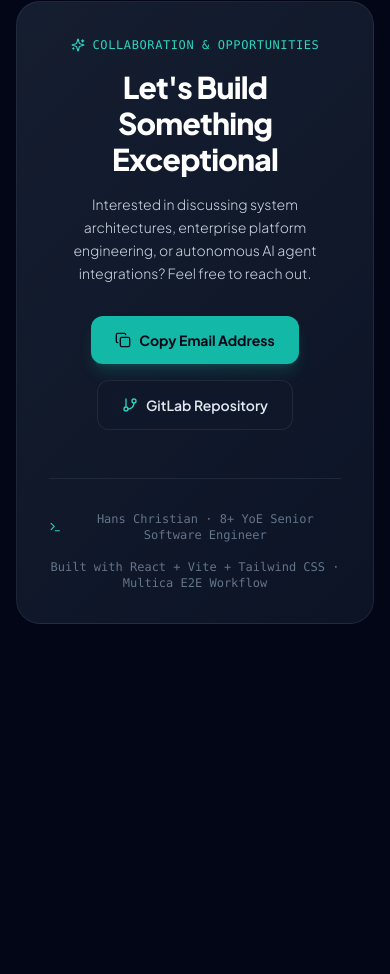
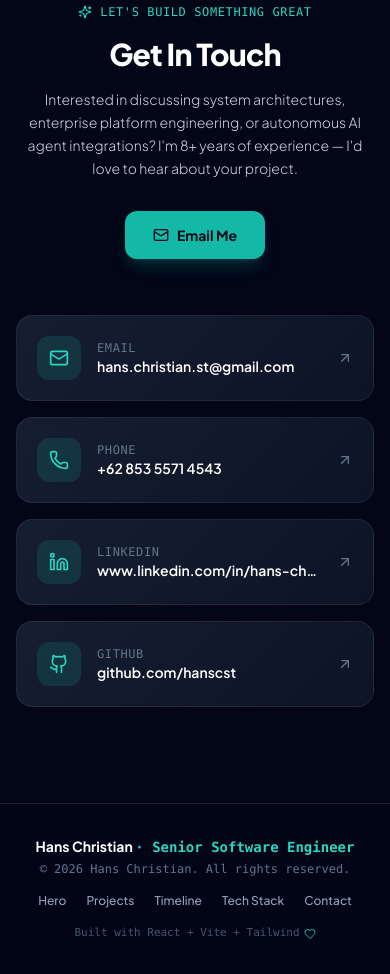
Before and after one commit to hanscst/project-profile, a React (Vite) app: page / in a window 390 px wide. Shown: the part 10342-11316 px from the top of the page. Before the commit the page ends 11062 px from the top, so only its background shows below. Built offline with nearby package versions, Linux system fonts and the light colour scheme.

Commit message:
feat(contact): data-driven contact section & footer
Co-authored-by: multica-agent <github@multica.ai>

```diff
--- a/src/sections/Contact.tsx
+++ b/src/sections/Contact.tsx
@@ -1,67 +1,157 @@
-import React, { useState } from 'react';
-import { Check, Copy, Terminal, GitBranch, Sparkles } from 'lucide-react';
+import React from 'react';
+import { PROFILE_DATA } from '../data/profile';
+import {
+  Mail,
+  Phone,
+  Linkedin,
+  Github,
+  Sparkles,
+  ArrowUpRight,
+  Heart,
+} from 'lucide-react';
 
+/**
+ * Contact section & footer, rendered entirely from `src/data/profile.ts`
+ * (reuses the same contact data as the Hero). No hardcoded personal details.
+ */
 export const Contact: React.FC = () => {
-  const [copied, setCopied] = useState(false);
-  const email = "hanschristian@playcourt.id";
+  const { name, role, experience, contact } = PROFILE_DATA;
+  const year = new Date().getFullYear();
 
-  const handleCopy = () => {
-    navigator.clipboard.writeText(email);
-    setCopied(true);
-    setTimeout(() => setCopied(false), 2000);
-  };
+  const contactCards = [
+    {
+      id: 'contact-email',
+      label: 'Email',
+      value: contact.email,
+      href: `mailto:${contact.email}`,
+      external: false,
+      icon: Mail,
+    },
+    {
+      id: 'contact-phone',
+      label: 'Phone',
+      value: contact.phone,
+      href: `tel:${contact.phone.replace(/\s/g, '')}`,
+      external: false,
+      icon: Phone,
+    },
+    {
+      id: 'contact-linkedin',
+      label: 'LinkedIn',
+      value: contact.linkedin.replace(/^https?:\/\//, ''),
+      href: contact.linkedin,
+      external: true,
+      icon: Linkedin,
+    },
+    {
+      id: 'contact-github',
+      label: 'GitHub',
+      value: contact.github.replace(/^https?:\/\//, ''),
+      href: contact.github,
+      external: true,
+      icon: Github,
+    },
+  ];
+
+  const footerLinks = [
+    { label: 'Hero', href: '#hero' },
+    { label: 'Projects', href: '#projects' },
+    { label: 'Timeline', href: '#timeline' },
+    { label: 'Tech Stack', href: '#skills' },
+    { label: 'Contact', href: '#contact' },
+  ];
 
   return (
-    <section id="contact" className="py-24 px-4 relative">
+    <>
+      <section
+        id="contact"
+        data-testid="contact-section"
+        aria-label="Contact"
+        className="py-24 px-4 relative"
+      >
         <div className="max-w-4xl mx-auto">
-        <div className="glass-card rounded-3xl p-8 sm:p-12 text-center relative overflow-hidden border border-teal-500/30">
+          {/* CTA */}
+          <div className="text-center mb-14">
             <div className="inline-flex items-center gap-2 text-xs font-mono text-teal-400 uppercase tracking-wider mb-4">
-            <Sparkles className="w-3.5 h-3.5" /> Collaboration & Opportunities
+              <Sparkles className="w-3.5 h-3.5" /> Let's Build Something Great
             </div>
-
             <h2 className="text-3xl sm:text-5xl font-extrabold text-white tracking-tight mb-4">
-            Let's Build Something Exceptional
+              Get In Touch
             </h2>
-
             <p className="text-slate-300 text-sm sm:text-base max-w-xl mx-auto mb-8 font-light leading-relaxed">
-            Interested in discussing system architectures, enterprise platform engineering, or autonomous AI agent integrations? Feel free to reach out.
+              Interested in discussing system architectures, enterprise platform
+              engineering, or autonomous AI agent integrations? I'm {experience.toLowerCase()} —
+              I'd love to hear about your project.
             </p>
-
-          <div className="flex flex-wrap justify-center gap-4 items-center">
-            <button
-              onClick={handleCopy}
-              className="px-6 py-3.5 rounded-xl bg-teal-500 hover:bg-teal-400 text-slate-950 font-bold text-sm flex items-center gap-2 shadow-lg shadow-teal-500/20 transition-all active:scale-95"
+            <a
+              data-testid="contact-cta-mailto"
+              href={`mailto:${contact.email}`}
+              className="inline-flex items-center gap-2 px-7 py-3.5 rounded-xl bg-teal-500 hover:bg-teal-400 text-slate-950 font-bold text-sm shadow-lg shadow-teal-500/20 transition-all active:scale-95"
             >
-              {copied ? (
-                <>
-                  <Check className="w-4 h-4" /> Email Copied!
-                </>
-              ) : (
-                <>
-                  <Copy className="w-4 h-4" /> Copy Email Address
-                </>
-              )}
-            </button>
-
-            <a
-              href="https://gitlab.playcourt.id/946142/project-profile"
-              target="_blank"
-              rel="noreferrer"
-              className="px-6 py-3.5 rounded-xl glass hover:bg-slate-800 text-slate-200 font-semibold text-sm flex items-center gap-2 transition-all border border-slate-700"
-            >
-              <GitBranch className="w-4 h-4 text-teal-400" /> GitLab Repository
+              <Mail className="w-4 h-4" /> Email Me
             </a>
           </div>
 
-          <div className="mt-12 pt-8 border-t border-slate-800 text-xs font-mono text-slate-500 flex flex-col sm:flex-row items-center justify-between gap-4">
-            <div className="flex items-center gap-2">
-              <Terminal className="w-4 h-4 text-teal-400" />
-              <span>Hans Christian · 8+ YoE Senior Software Engineer</span>
+          {/* Contact cards */}
+          <div className="grid grid-cols-1 sm:grid-cols-2 gap-4">
+            {contactCards.map(({ id, label, value, href, external, icon: Icon }) => (
+              <a
+                key={id}
+                data-testid={id}
+                href={href}
+                {...(external
+                  ? { target: '_blank', rel: 'noopener noreferrer' }
+                  : {})}
+                className="group glass-card rounded-2xl p-5 flex items-center gap-4 transition-all hover:border-teal-500/40 hover:-translate-y-0.5"
+              >
+                <div className="w-11 h-11 rounded-xl bg-teal-500/15 text-teal-400 flex items-center justify-center shrink-0">
+                  <Icon className="w-5 h-5" />
                 </div>
-            <span>Built with React + Vite + Tailwind CSS · Multica E2E Workflow</span>
+                <div className="min-w-0 flex-1">
+                  <p className="text-xs uppercase tracking-wider text-slate-500 font-mono">
+                    {label}
+                  </p>
+                  <p className="text-sm font-semibold text-white truncate">{value}</p>
                 </div>
+                <ArrowUpRight className="w-4 h-4 text-slate-500 group-hover:text-teal-400 transition-colors shrink-0" />
+              </a>
+            ))}
           </div>
         </div>
       </section>
+
+      {/* Footer */}
+      <footer
+        data-testid="footer"
+        className="border-t border-slate-800/80 bg-slate-950/60 px-4 py-8"
+      >
+        <div className="max-w-6xl mx-auto flex flex-col sm:flex-row items-center justify-between gap-4">
+          <div className="text-center sm:text-left">
+            <p className="text-sm font-bold text-white">
+              {name} <span className="font-mono text-teal-400">· {role}</span>
+            </p>
+            <p className="text-xs font-mono text-slate-500 mt-1">
+              © {year} {name}. All rights reserved.
+            </p>
+          </div>
+
+          <nav aria-label="Footer" className="flex flex-wrap justify-center gap-x-5 gap-y-2">
+            {footerLinks.map((link) => (
+              <a
+                key={link.label}
+                href={link.href}
+                className="text-xs font-medium text-slate-400 hover:text-teal-400 transition-colors"
+              >
+                {link.label}
+              </a>
+            ))}
+          </nav>
+
+          <p className="text-[11px] font-mono text-slate-600 flex items-center gap-1">
+            Built with React + Vite + Tailwind <Heart className="w-3 h-3 text-teal-500" />
+          </p>
+        </div>
+      </footer>
+    </>
   );
 };
```
Lines whose indentation alone changed are shown as unchanged.
